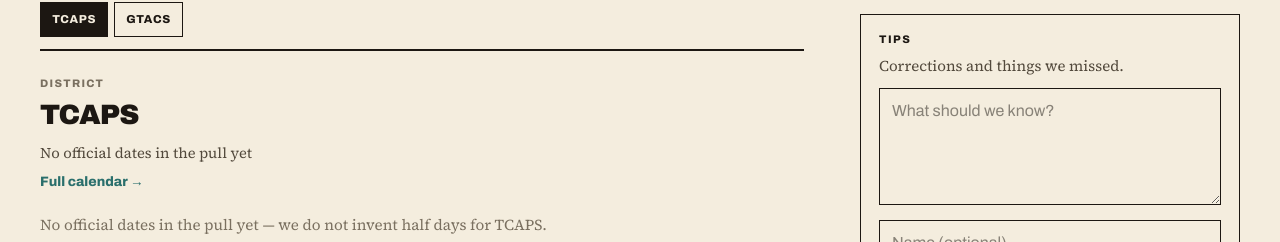
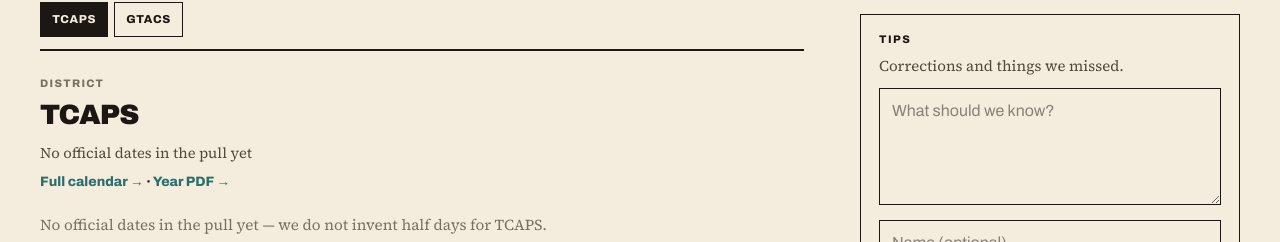
Before and after one commit to nipez/traversenews, a Next.js app: page /schools in a window 1280 px wide. Shown: the part 381-623 px from the top of the page. Built offline with nearby package versions, Linux system fonts and the light colour scheme.

Commit message:
Add TCAPS year PDF alongside Full calendar on /schools
Each district toggle already links Full calendar →. TCAPS also gets
Nick’s official Thrillshare year PDF (prefer 26–27 when posted).

```diff
--- a/src/app/schools/page.tsx
+++ b/src/app/schools/page.tsx
@@ -4,6 +4,7 @@ import { SchoolsDistrictToggle } from "@/components/SchoolsDistrictToggle";
 import { getAppData } from "@/lib/data/store";
 import {
   groupSchoolDaysByDistrict,
+  SCHOOL_DISTRICT_CALENDAR_PDF_URLS,
   SCHOOL_DISTRICT_CALENDAR_URLS,
   selectUpcomingSchoolDays,
   sourceIdForDistrict,
@@ -29,9 +30,14 @@ export default async function SchoolsPage() {
       source?.calendar_url ||
       SCHOOL_DISTRICT_CALENDAR_URLS[block.district] ||
       null;
+    const calendarPdfUrl =
+      source?.calendar_pdf_url ||
+      SCHOOL_DISTRICT_CALENDAR_PDF_URLS[block.district] ||
+      null;
     return {
       district: block.district,
       calendarUrl,
+      calendarPdfUrl,
       months: block.months,
     };
   });
--- a/src/components/SchoolsDistrictToggle.tsx
+++ b/src/components/SchoolsDistrictToggle.tsx
@@ -8,6 +8,8 @@ import type { SchoolCalendarItem } from "@/lib/types";
 export type SchoolsDistrictBlock = {
   district: string;
   calendarUrl: string | null;
+  /** Optional year PDF (TCAPS) — link out only, never hosted. */
+  calendarPdfUrl: string | null;
   months: Array<{
     key: string;
     name: string;
@@ -102,8 +104,9 @@ export function SchoolsDistrictToggle({
                 ? "No official dates in the pull yet"
                 : `${count} important date${count === 1 ? "" : "s"}`}
             </p>
+            {selected.calendarUrl || selected.calendarPdfUrl ? (
+              <p className="schools-district-cal">
                 {selected.calendarUrl ? (
-              <p className="schools-district-cal">
                   <a
                     href={selected.calendarUrl}
                     target="_blank"
@@ -111,6 +114,21 @@ export function SchoolsDistrictToggle({
                   >
                     Full calendar →
                   </a>
+                ) : null}
+                {selected.calendarUrl && selected.calendarPdfUrl ? (
+                  <span className="schools-district-cal-sep" aria-hidden>
+                    {" · "}
+                  </span>
+                ) : null}
+                {selected.calendarPdfUrl ? (
+                  <a
+                    href={selected.calendarPdfUrl}
+                    target="_blank"
+                    rel="noopener noreferrer"
+                  >
+                    Year PDF →
+                  </a>
+                ) : null}
               </p>
             ) : null}
           </header>
--- a/src/lib/data/seed.ts
+++ b/src/lib/data/seed.ts
@@ -476,8 +476,10 @@ const sources: Source[] = [
     beat_id: "beat_schools",
     enabled: true,
     calendar_url: "https://www.tcaps.net/page/district-board-calendar",
+    calendar_pdf_url:
+      "https://files-backend.assets.thrillshare.com/documents/asset/uploaded_file/5656/Tcaps/634b1fa5-4fd0-445c-8504-16ecf5f8a427/25-26-REVISED-Calendars-1.28.26.pdf?disposition=inline",
     notes:
-      "District academic calendar (no-school, half days, conferences). /schools via POST /api/desk/schools/import. Never Events. Full calendar: board page (prefer current year PDF when posted).",
+      "District academic calendar (no-school, half days, conferences). /schools via POST /api/desk/schools/import. Never Events. Full calendar: board page + year PDF (prefer 26–27 when posted).",
   },
   {
     id: "src_gtacs_cal",
--- a/src/lib/data/store.ts
+++ b/src/lib/data/store.ts
@@ -115,7 +115,8 @@ function normalizeAppData(data: AppData): { data: AppData; scrubbed: boolean } {
       existing.pull_method !== source.pull_method ||
       existing.homepage !== source.homepage ||
       existing.beat_id !== source.beat_id ||
-      (source.calendar_url ?? null) !== (existing.calendar_url ?? null)
+      (source.calendar_url ?? null) !== (existing.calendar_url ?? null) ||
+      (source.calendar_pdf_url ?? null) !== (existing.calendar_pdf_url ?? null)
     ) {
       existing.feed_url = source.feed_url;
       existing.pull_method = source.pull_method;
@@ -123,6 +124,7 @@ function normalizeAppData(data: AppData): { data: AppData; scrubbed: boolean } {
       existing.beat_id = source.beat_id;
       existing.name = source.name;
       existing.calendar_url = source.calendar_url ?? null;
+      existing.calendar_pdf_url = source.calendar_pdf_url ?? null;
       catalogChanged = true;
     }
   }
--- a/src/lib/schools.ts
+++ b/src/lib/schools.ts
@@ -193,6 +193,15 @@ export const SCHOOL_DISTRICT_CALENDAR_URLS: Record<string, string> = {
   Kingsley:
     "https://www.kingsleyschools.org/_files/ugd/0f375c_05a1e9ae39684525acde9690e13c96e9.pdf",
   "TC Christian": "https://www.tcchristian.org/parents/",
+};
+
+/**
+ * Optional year PDF alongside the board/parents page.
+ * Prefer a 26–27 PDF when posted; until then Nick’s 25–26 Thrillshare file.
+ */
+export const SCHOOL_DISTRICT_CALENDAR_PDF_URLS: Record<string, string> = {
+  TCAPS:
+    "https://files-backend.assets.thrillshare.com/documents/asset/uploaded_file/5656/Tcaps/634b1fa5-4fd0-445c-8504-16ecf5f8a427/25-26-REVISED-Calendars-1.28.26.pdf?disposition=inline",
 };
 
 export function sourceIdForDistrict(district: string): string | null {
--- a/src/lib/types.ts
+++ b/src/lib/types.ts
@@ -24,6 +24,8 @@ export type Source = {
   notes: string;
   /** Official full calendar page/PDF for /schools (link out — do not host). */
   calendar_url?: string | null;
+  /** Optional secondary PDF (e.g. TCAPS year PDF) — link out only. */
+  calendar_pdf_url?: string | null;
   /** Last successful or attempted pull for this source (ISO). */
   last_pulled_at?: string | null;
   /** Last pull error message, if any. Cleared on success. */
```
Lines whose indentation alone changed are shown as unchanged.
